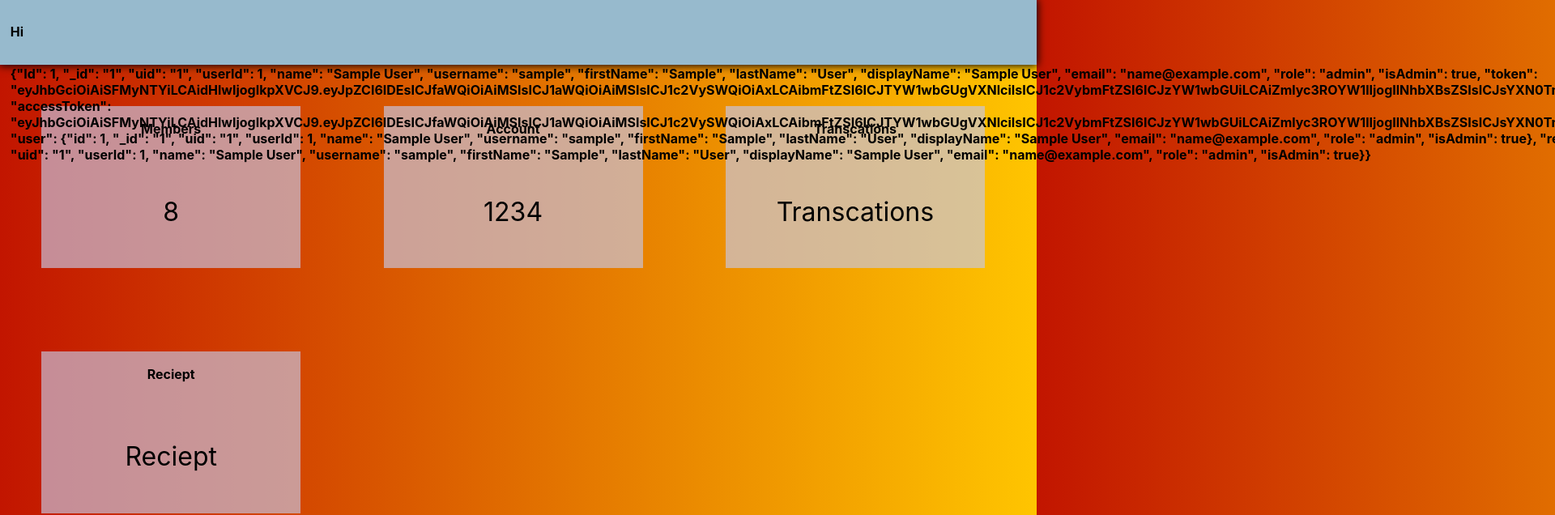
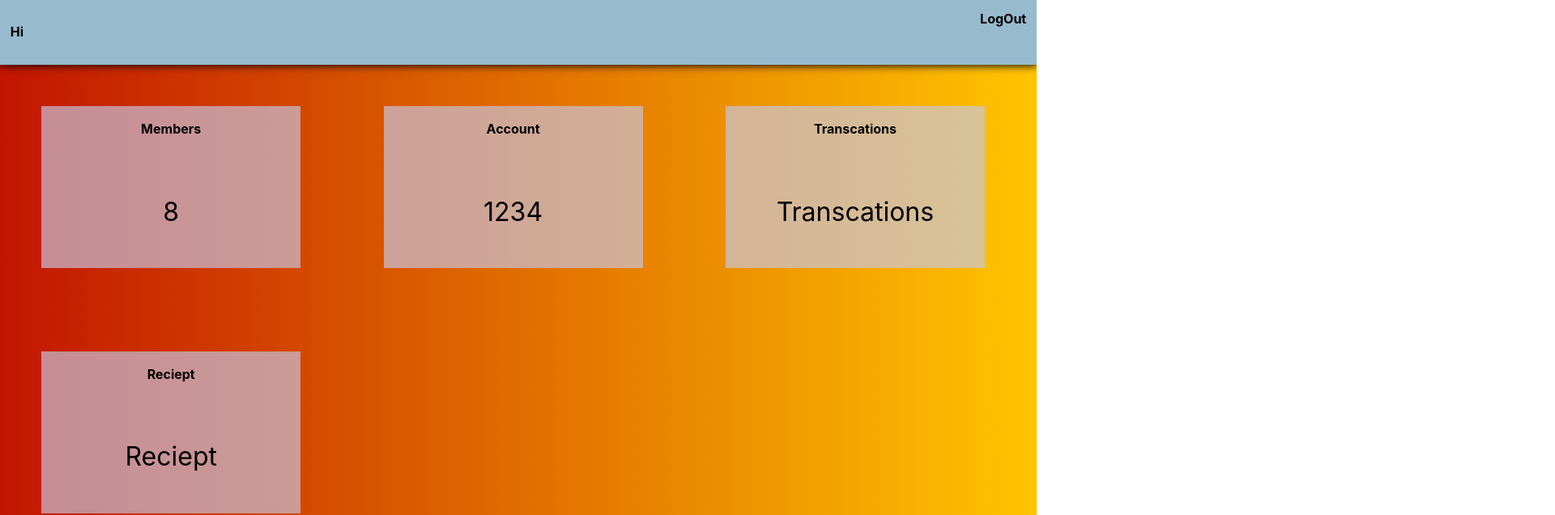
Before and after one commit to manyuyantra/TRUST, a React (Create React App) app in the folder trust/: page /main in a window 1280 px wide. Shown: the top 636 px of the page at 81% size, 1920 px wide, since content can reach past the window. Built offline with nearby package versions, Linux system fonts and the light colour scheme; sample sign-in values are in the browser's storage.

Commit message:
auth changes

```diff
--- a/trust/src/Banner.js
+++ b/trust/src/Banner.js
@@ -1,5 +1,6 @@
 import React from "react";
 import { withRouter } from "react-router-dom";
+import auth from './auth';
 
 class Banner extends React.Component {
   constructor(props) {
@@ -11,8 +12,6 @@
     this.onClick = this.onClick.bind(this);
   }
   onClick() {
-    sessionStorage.removeItem("trustToken");
-    sessionStorage.removeItem("");
     this.props.auth.removeAuthentication();
     this.props.history.push("/");
   }
@@ -31,7 +30,7 @@
       >
         <b className="bannerItem">
           <p>Hi</p>{" "}
-          <p className="user">{sessionStorage.getItem("portalUser")}</p>
+          <p className="user">{auth.portalUser}</p>
         </b>
         <b
           className="bannerItem"
--- a/trust/src/LoginForm.js
+++ b/trust/src/LoginForm.js
@@ -20,9 +20,7 @@
     });
     resp.then(function (response) {
       if (response.status === 200) {
-        sessionStorage.setItem("trustToken", response.data.token);
-        sessionStorage.setItem("portalUser", t.nameRef.current.value);
-        t.props.auth.setAuthentication();
+        t.props.auth.setAuthentication(response.data.token,t.nameRef.current.value);
         t.props.history.push("/main");
       }
     });
--- a/trust/src/Members.js
+++ b/trust/src/Members.js
@@ -4,6 +4,7 @@
 import serialize from "form-serialize-json";
 import uuid from "./uuid";
 import TableComponent from "./TableComponent";
+import auth from './auth';
 
 export default class Members extends React.Component {
   constructor(pr) {
@@ -145,7 +146,7 @@
       <>
         <TableComponent
           componentsOrder={
-            sessionStorage.getItem("portalUser") === "admin"
+            auth.isAdmin
               ? this.componentsOrder
               : ["Name", "Email", "CONTACT", "Address"]
           }
@@ -188,7 +189,7 @@
             </div>
           </form>
         ) : null}
-        {sessionStorage.getItem("portalUser") === "admin" ? (
+        {auth.isAdmin ? (
           <Tablefooter
             isAddUserActive={this.state.isAddUserActive}
             addUser={this.openForm}
--- a/trust/src/auth.js
+++ b/trust/src/auth.js
@@ -2,14 +2,26 @@
 
     constructor() {
         this.isAuthenticated = false;
+        this.isAdmin =  false;
+        this.portalUser =""
 
     }
 
-    setAuthentication() {
+    setAuthentication(token,name) {
+        sessionStorage.setItem("trustToken",token);
         this.isAuthenticated = true;
+        this.portalUser = name;
+        if(this.portalUser ==="admin"){
+            this.isAdmin = true;
+        }
+
+
     }
     removeAuthentication() {
-        this.isAuthenticated = false
+        sessionStorage.removeItem("trustToken");
+        this.isAuthenticated = false;
+        this.isAdmin =  false;
+        this.portalUser =""
     }
     isAuthenticated() {
         return this.isAuthenticated;
```
